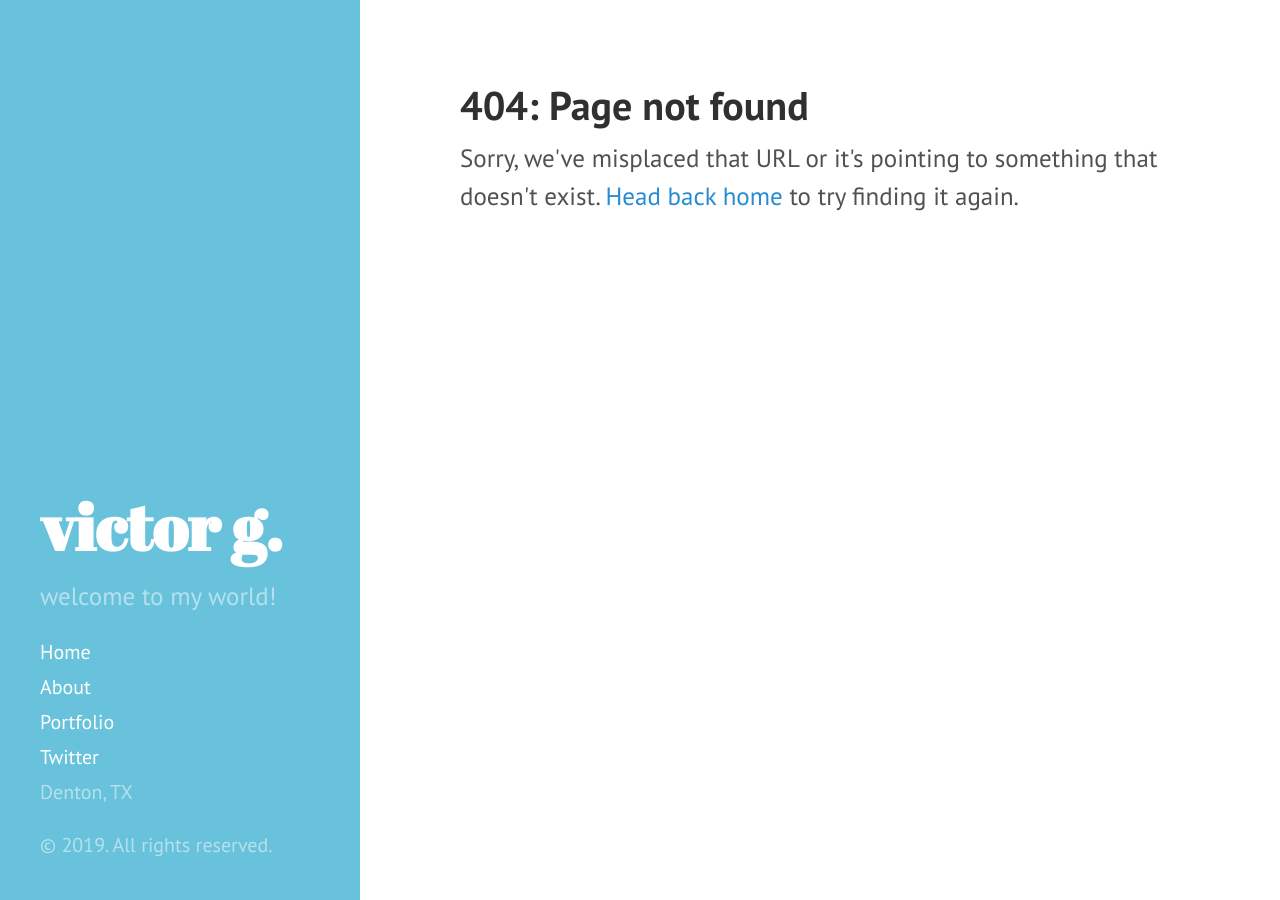
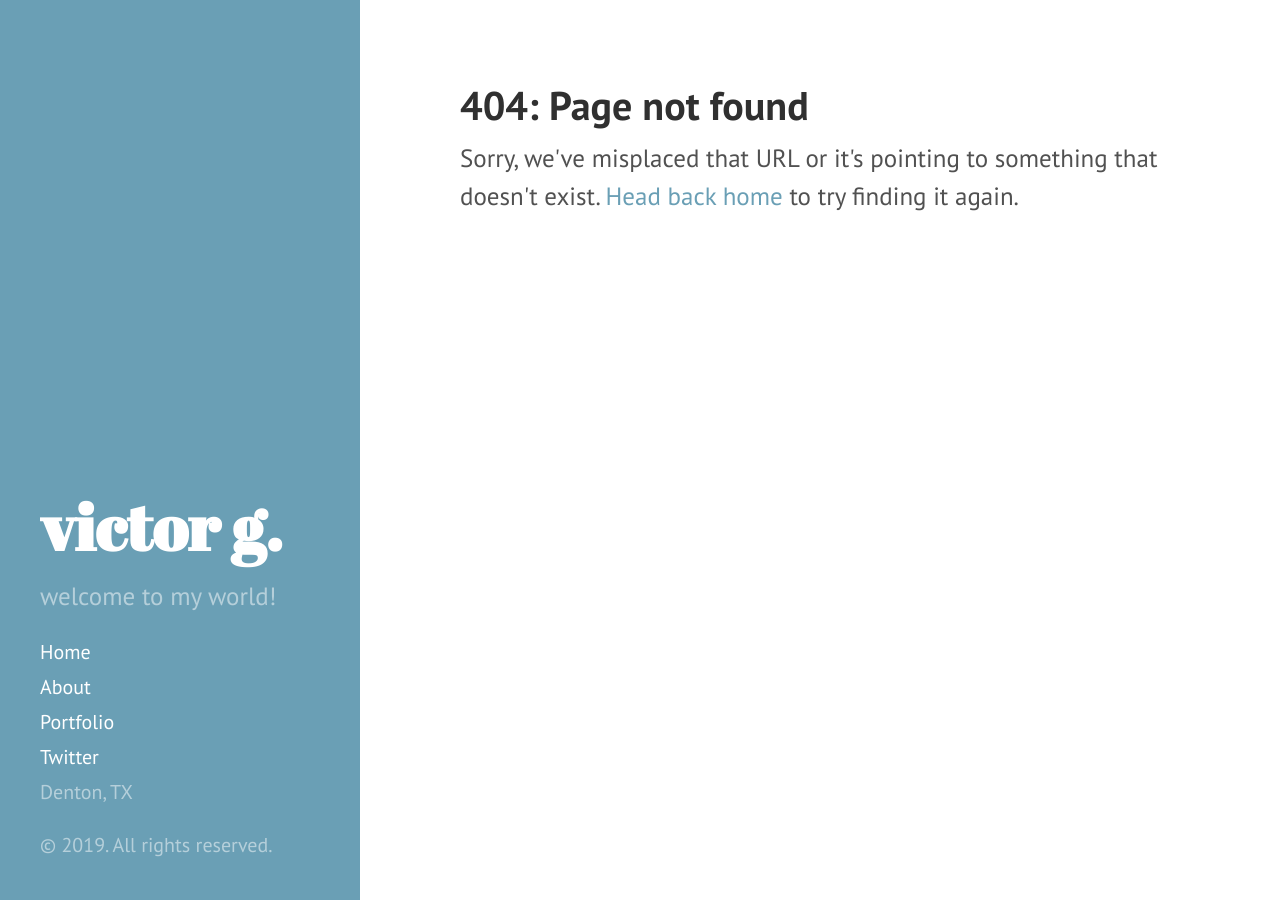
Before and after one commit to VictorGrand/victorgrand.github.io, a Jekyll site: the page built from 404.html, in a window 1280 px wide. Built offline with Jekyll 4.4.1, drawn with Linux system fonts in a browser that asks for light colours; Markdown is read by kramdown in place of the engine named in the settings.

Commit message:
Update default.html

```diff
--- a/_layouts/default.html
+++ b/_layouts/default.html
@@ -3,7 +3,7 @@
 
   {% include head.html %}
 
-  <body class="theme-base-0g">
+  <body class="theme-base-0d">
 
     {% include sidebar.html %}
 
```
